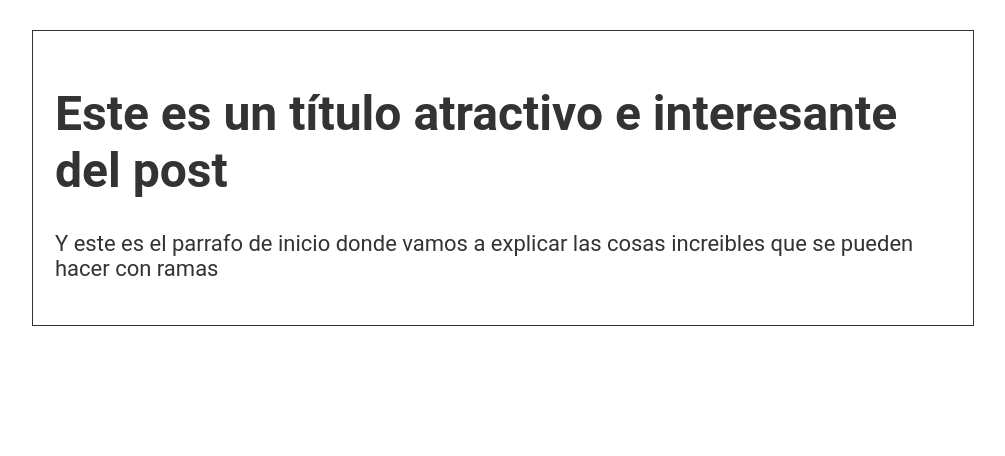
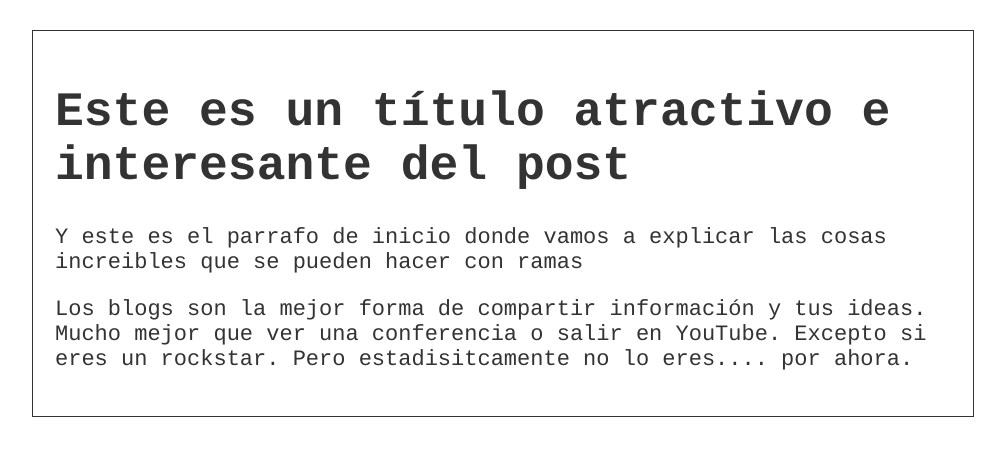
Before and after one commit to manuelojeda/hyperblog, a plain HTML site: page blogpost.html in a window 1280 px wide. Shown: the whole page, without its empty margins (137-1142 px from the left). Drawn offline with Linux system fonts and the light colour scheme.

Commit message:
Agregado el contenido adicional del blog

```diff
--- a/blogpost.html
+++ b/blogpost.html
@@ -18,6 +18,13 @@
             <p>
                 Y este es el parrafo de inicio donde vamos a explicar las cosas increibles que se pueden hacer con ramas
             </p>
+
+            <p>
+                Los blogs son la mejor forma de compartir información y tus ideas.
+
+                Mucho mejor que ver una conferencia o salir en YouTube. Excepto si eres un rockstar. Pero
+                estadisitcamente no lo eres.... por ahora.
+            </p>
         </div>
     </div>
 </body>
--- a/css/estilos.css
+++ b/css/estilos.css
@@ -1,6 +1,6 @@
 body {
     text-align: left;
-    font-family: 'Roboto';
+    font-family: Courier;
     background-color: #fff;
     color: #333;
     margin: 0;
```
